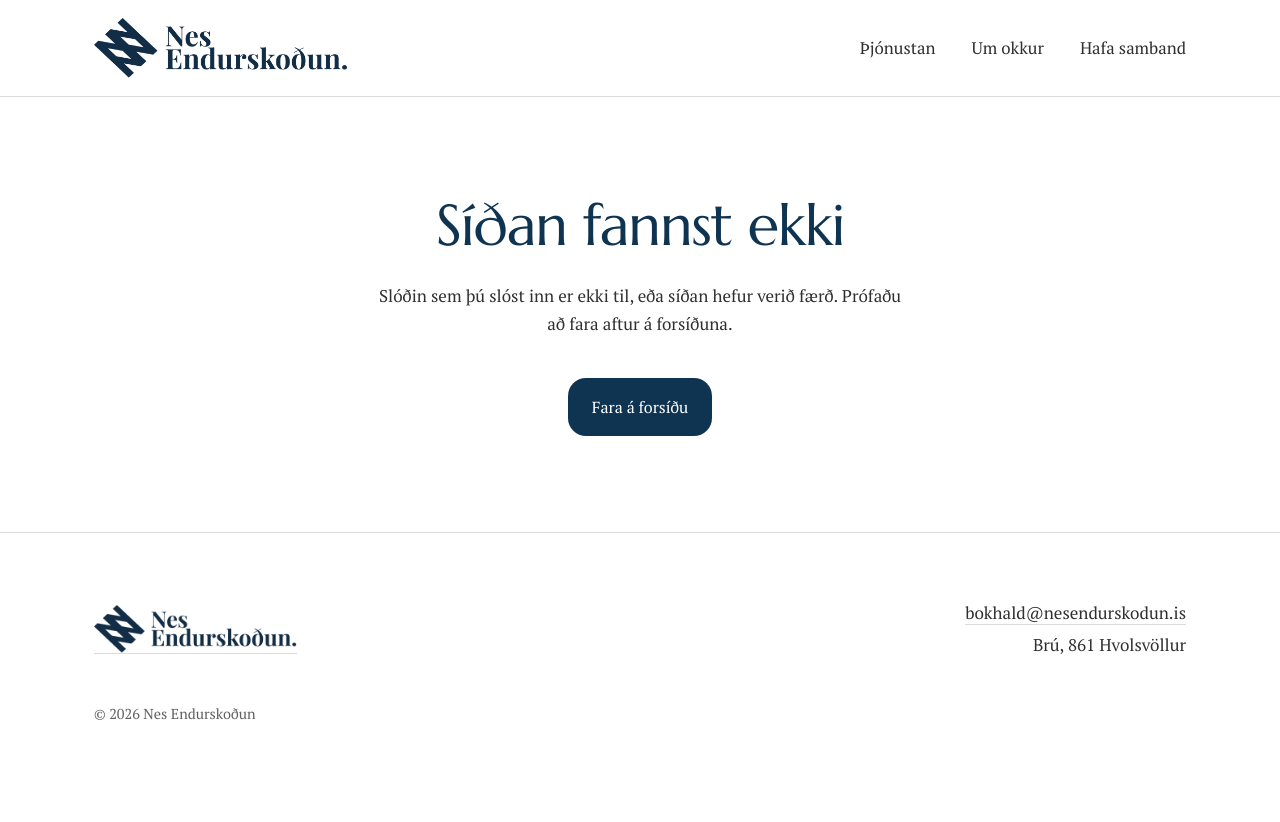
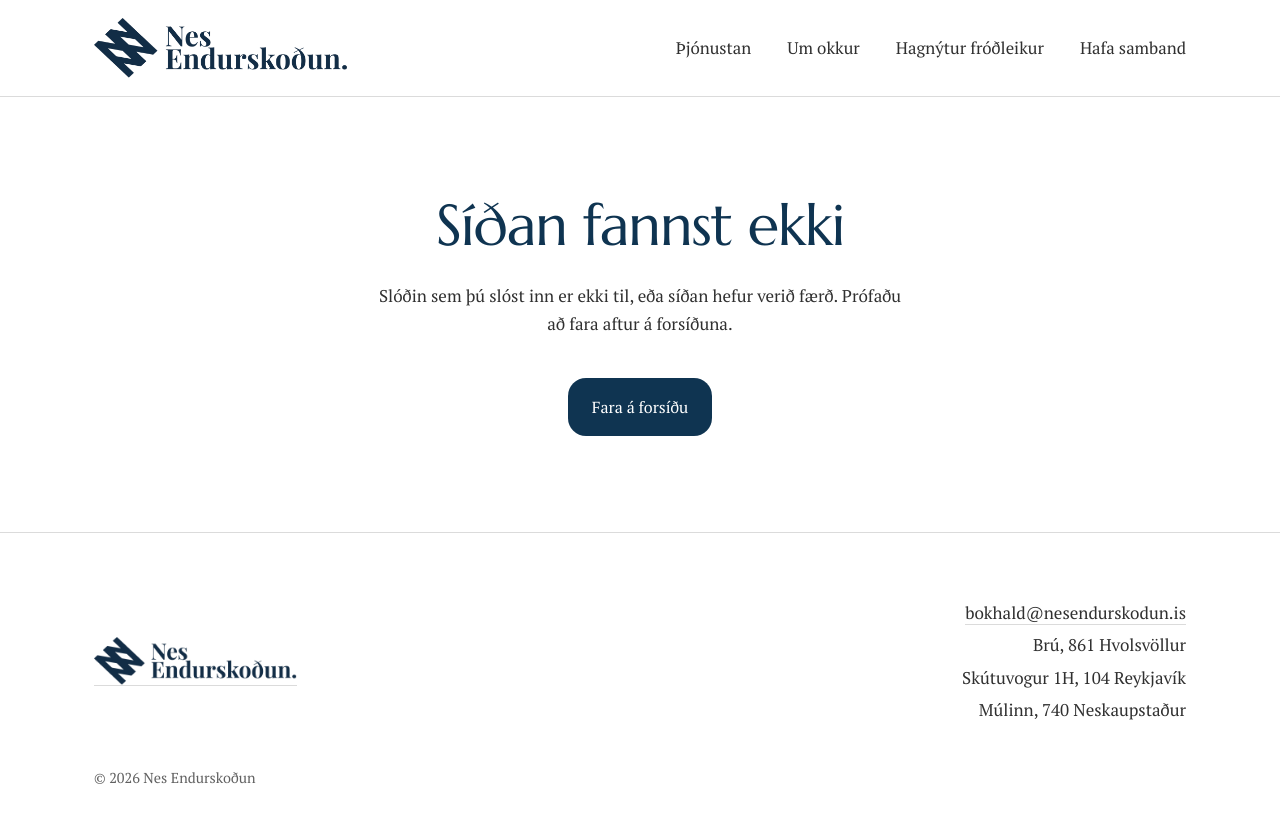
Before and after one commit to thordurhelgason/Nes, a plain HTML site: page 404.html in a window 1280 px wide. Before the commit the page ends 800 px from the top, so only its background shows below. Drawn offline with Linux system fonts and the light colour scheme.

Commit message:
Modify 404 page with new links and address details
Updated contact information and added a new link to 'Hagnýtur fróðleikur'.

```diff
--- a/404.html
+++ b/404.html
@@ -28,7 +28,8 @@
       <ul class="menu" id="adalvalmynd">
         <li><a href="/index.html#thjonustan">Þjónustan</a></li>
         <li><a href="/about.html">Um okkur</a></li>
-        <li><a href="/contact.html">Hafa samband</a></li>
+        <li><a href="/hagnytur-frodleikur.html">Hagnýtur fróðleikur</a></li>
+        <li><a href="/index.html#hafa-samband">Hafa samband</a></li>
       </ul>
     </nav>
   </div>
@@ -51,7 +52,9 @@
     </a>
     <address>
       <a href="mailto:bokhald@nesendurskodun.is">bokhald@nesendurskodun.is</a><br>
-      Brú, 861 Hvolsvöllur
+      Brú, 861 Hvolsvöllur<br>
+      Skútuvogur 1H, 104 Reykjavík<br>
+      Múlinn, 740 Neskaupstaður
     </address>
   </div>
   <p class="copy">© <span data-year>2026</span> Nes Endurskoðun</p>
```
